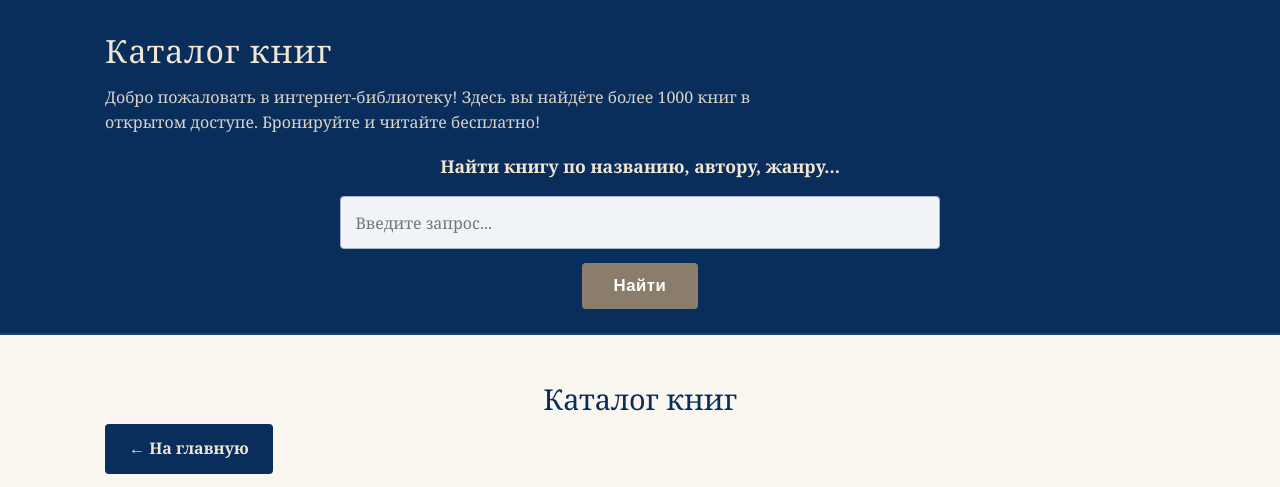
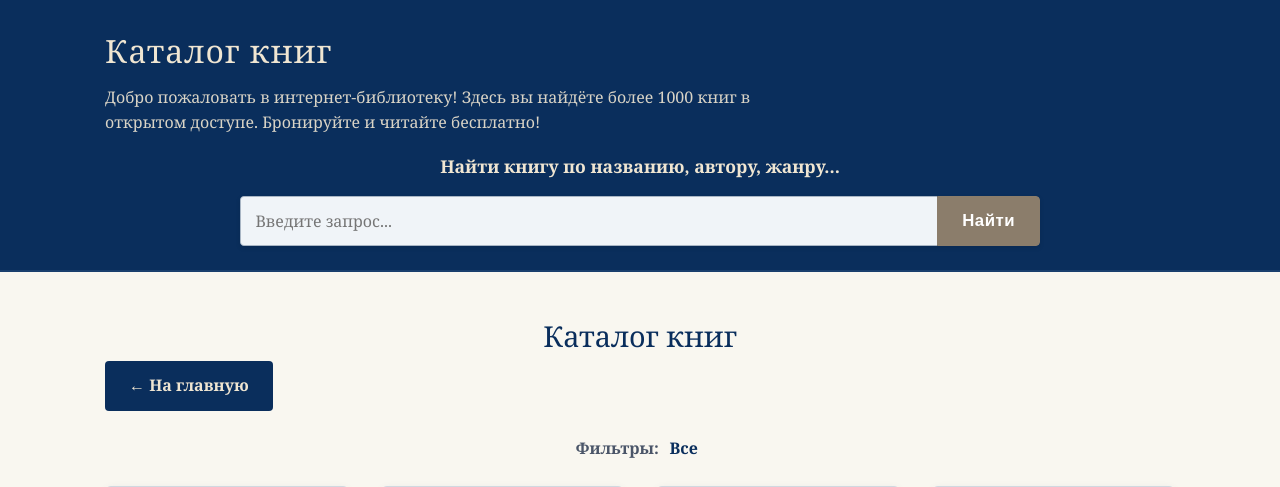
Before and after one commit to vettta06/internet_library, a Django app: page /books/ in a window 1280 px wide. Shown: the top 487 px of the page. Run offline with Django 5.2, Linux system fonts and the light colour scheme; data comes from the database, SQL or seed files in the repository; data that the repository does not hold is empty.

Commit message:
adding autocompletion and shifting the search button

```diff
--- a/backend/library_app/static/styles/style.css
+++ b/backend/library_app/static/styles/style.css
@@ -5,7 +5,7 @@
 }
 
 body {
-    font-family: 'Georgia', 'Times New Roman', serif;
+  font-family: "Georgia", "Times New Roman", serif;
   line-height: 1.7;
   color: #2c3539;
   background-color: #f9f7f0;
@@ -45,7 +45,7 @@
   flex-direction: column;
   align-items: center;
   gap: 0.9rem;
-    max-width: 600px;
+  max-width: 800px;
   margin: 0 auto;
 }
 
@@ -63,23 +63,6 @@
   background-color: #f0f4f8;
   color: #0a2e5c;
   font-family: inherit;
-}
-
-.books_form button {
-    padding: 0.8rem 2rem;
-    font-size: 1.05rem;
-    background-color: #8b7d6b;
-    color: white;
-    border: none;
-    border-radius: 4px;
-    cursor: pointer;
-    font-weight: bold;
-    letter-spacing: 0.5px;
-    transition: background-color 0.2s;
-}
-
-.books_form button:hover {
-    background-color: #7a6c5a;
 }
 
 main {
@@ -102,7 +85,6 @@
   gap: 2rem;
   padding: 0;
 }
-
 
 .books_list_item {
   background: white;
@@ -201,7 +183,6 @@
   margin: 0;
 }
 
-
 /* books */
 .page-title {
   text-align: center;
@@ -248,7 +229,6 @@
   background-color: #0a2e5c;
   color: #f0e6d2;
 }
-
 
 /* books_detail */
 .book-detail-card {
@@ -356,7 +336,8 @@
   margin-top: 1rem;
 }
 
-.section-title, .page-title {
+.section-title,
+.page-title {
   margin: 0;
   color: #0a2e5c;
   font-size: 1.8rem;
@@ -391,3 +372,96 @@
     gap: 1.5rem;
   }
 }
+
+
+/* Стили для автодополнения */
+.search-container {
+    position: relative;
+    width: 100%;
+}
+
+.input-with-suggestions {
+    position: relative;
+    width: 100%;
+}
+
+.search-input-group {
+    display: flex;
+    width: 100%;
+    border-radius: 4px;
+    overflow: hidden;
+    box-shadow: 0 2px 5px rgba(0,0,0,0.1);
+}
+
+.search-input-group input[type="text"] {
+    flex: 1;
+    padding: 0.9rem;
+    font-size: 1rem;
+    border: 1px solid #a8b5c4;
+    border-right: none;
+    border-radius: 4px 0 0 4px;
+    background-color: #f0f4f8;
+    color: #0a2e5c;
+    font-family: inherit;
+    height: 50px;
+}
+
+.search-input-group button {
+    padding: 0 1.5rem;
+    font-size: 1.05rem;
+    background-color: #8b7d6b;
+    color: white;
+    border: 1px solid #8b7d6b;
+    border-radius: 0 4px 4px 0;
+    cursor: pointer;
+    font-weight: bold;
+    letter-spacing: 0.5px;
+    transition: background-color 0.2s;
+    white-space: nowrap;
+}
+
+.search-input-group button:hover {
+    background-color: #7a6c5a;
+    border-color: #7a6c5a;
+}
+
+.suggestions {
+    position: absolute;
+    top: 100%;
+    left: 0;
+    right: 0;
+    background: white;
+    border: 1px solid #d1d8e0;
+    border-top: none;
+    border-radius: 0 0 4px 4px;
+    box-shadow: 0 3px 10px rgba(10, 46, 92, 0.08);
+    z-index: 1000;
+    display: none;
+    max-height: 200px;
+    overflow-y: auto;
+    width: calc(100% - 80px);
+}
+
+.suggestion-item {
+    padding: 0.7rem;
+    cursor: pointer;
+    border-bottom: 1px solid #f0f4f8;
+    border: 2px solid transparent;
+    color: #0a2e5c;
+    transition: all 0.2s ease;
+}
+
+.suggestion-item:hover, .suggestion-item.active {
+    background-color: #f0f4f8;
+    border: 2px solid #0a2e5c;
+}
+
+.suggestion-item:last-child {
+    border-bottom: none;
+}
+
+.suggestion-author {
+    font-size: 0.9rem;
+    color: #718096;
+    font-style: italic;
+}
--- a/backend/library_app/templates/books.html
+++ b/backend/library_app/templates/books.html
@@ -14,8 +14,21 @@
             <p class="header_description">Добро пожаловать в интернет-библиотеку! Здесь вы найдёте более 1000 книг в открытом доступе. Бронируйте и читайте бесплатно!</p>
             <form class="books_form" action="{% url 'books_list' %}">
                     <label for="search">Найти книгу по названию, автору, жанру...</label>
-                <input type="text" id="search" name="q" placeholder="Введите запрос...">
-                <button type="submit">Найти</button>
+                <div class="search-container">
+                    <div class="input-with-suggestions">
+                        <div class="search-input-group">
+                            <input
+                                type="text"
+                                id="search"
+                                name="q"
+                                placeholder="Введите запрос..."
+                                autocomplete="off"
+                            />
+                            <button type="submit">Найти</button>
+                        </div>
+                        <div class="suggestions" id="suggestions"></div>
+                    </div>
+                </div>
             </form>
         </div>
     </header>
@@ -76,5 +89,6 @@
             <p class="lib_description">Библиотека №111, читайте с удовольствием</p>
         </div>
     </footer>
+    <script src="{% static 'js/autocomplete.js' %}"></script>
 </body>
 </html>
--- a/backend/library_app/urls.py
+++ b/backend/library_app/urls.py
@@ -7,4 +7,5 @@
     path("books/<int:book_id>/", views.book_detail, name="book_detail"),
     path("books/", views.books_list, name="books_list"),
     path("author/<int:author_id>/", views.author_detail, name="author_detail"),
+    path("autocomplete/", views.autocomplete, name='autocomplete'),
 ]
--- a/backend/library_app/views.py
+++ b/backend/library_app/views.py
@@ -1,5 +1,7 @@
 from django.core.paginator import EmptyPage, PageNotAnInteger, Paginator
 from django.shortcuts import render
+from django.db.models import Q
+from django.http import JsonResponse
 
 from .models import Author, Book, Borrowing, Genre
 
@@ -59,3 +61,19 @@
             "books": books,
         },
     )
+
+
+def autocomplete(request):
+    query = request.GET.get('q', '')
+    res = []
+    if query:
+        books = Book.objects.filter(
+            Q(title__icontains=query)
+        )[:5]
+        for book in books:
+            res.append({
+                'title': book.title,
+                'author': book.author.name,
+                'type': 'книга'
+            })
+    return JsonResponse(res, safe=False)
```
Also changed, not shown: backend/library_app/static/js/autocomplete.js (added, +105 -0 lines), backend/library_app/templates/book_detail.html (+2 -7 lines), backend/library_app/templates/index.html (+12 -1 lines), backend/library_project/settings.py (+11 -12 lines). Lines whose indentation alone changed are shown as unchanged.
